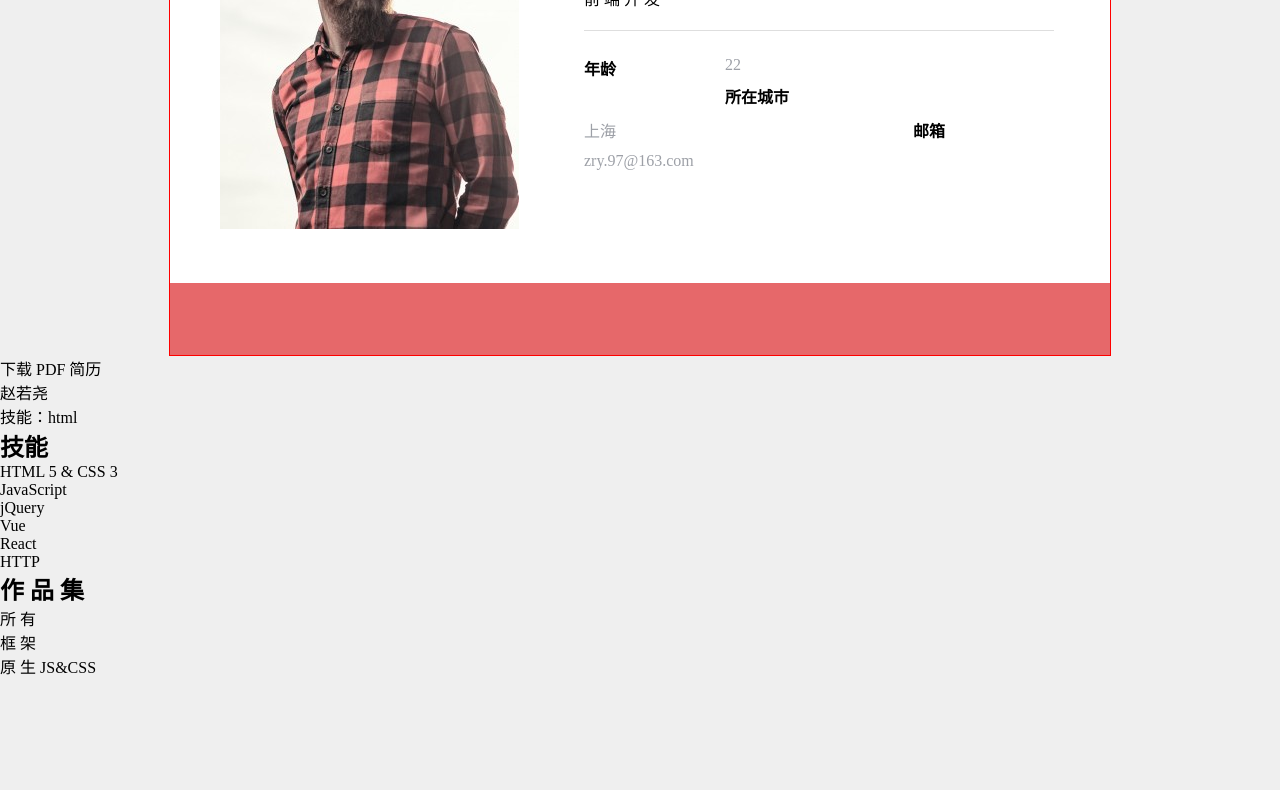
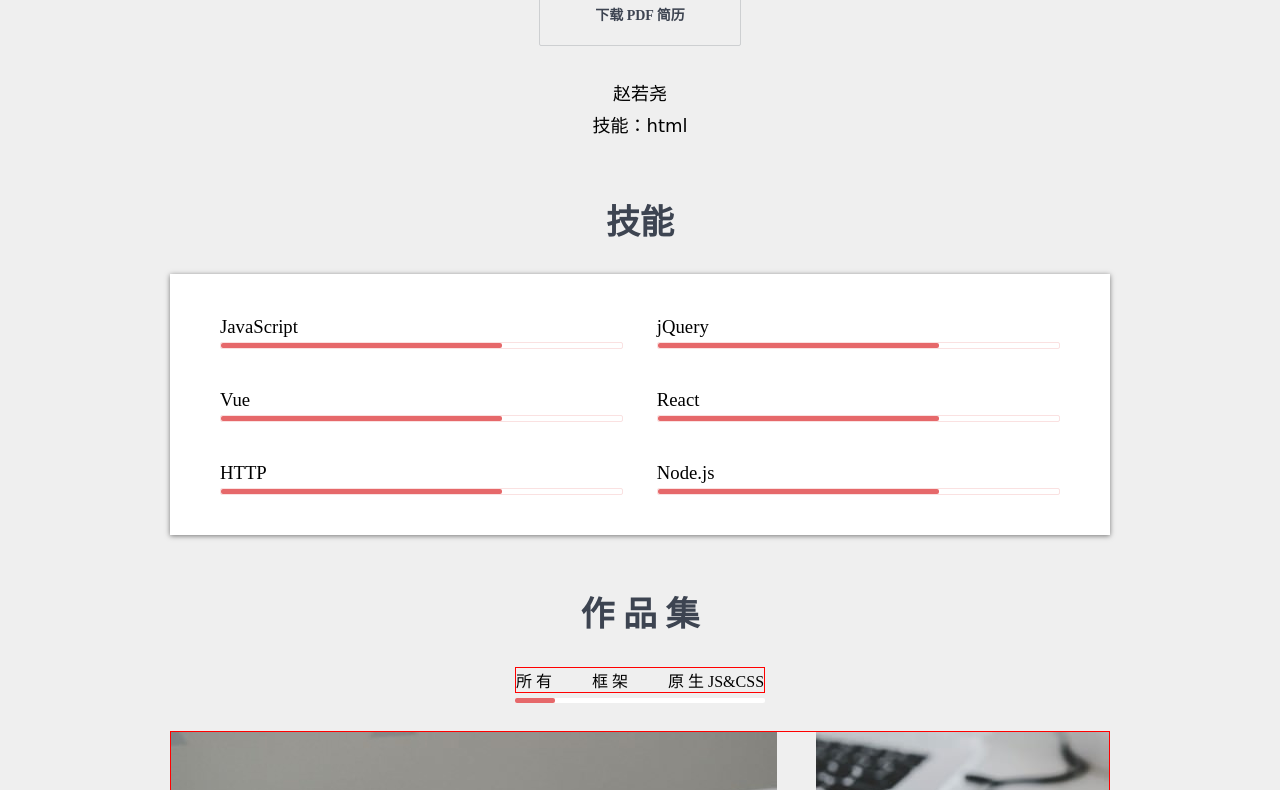
Before and after one commit to YUZAZA/resume, a plain HTML site: page index.html in a window 1280 px wide. Shown: the part 702-1492 px from the top of the page. Before the commit the page ends 1380 px from the top, so only its background shows below. Drawn offline with Linux system fonts and the light colour scheme.

Commit message:
更新css

```diff
--- a/a.css
+++ b/a.css
@@ -15,6 +15,13 @@
     height: 0;
     border: none;
     border-top: 1px solid #DEDEDE;
+}
+ul,
+ol{
+    list-style: none;
+}
+h1,h2,h3,h4,h5,h6{
+    font-weight: normal;
 }
 .clearfix::after{
     content:'';
@@ -63,7 +70,7 @@
     border-bottom: 3px solid red;
 }
 .topNavBar .logo{
-    padding-top: : 5px;
+    padding-top : 5px;
     padding-bottom: 5px;
 }
 .topNavBar .logo .rs{
@@ -88,11 +95,11 @@
     background-color: rgba(0,0,0,0.8);
 }
 .userCard{
-    border: 1px solid red;
     max-width: 940px;
     margin-left: auto;
     margin-right: auto;
     background-color: #ffffff;
+    box-shadow: 0px 1px 5px 0px rgba(0,0,0,0.5);
 }
 .userCard .welcome{
     background: #E6688A;
@@ -165,3 +172,141 @@
     fill: white;
     vertical-align: top;
 }
+body > main{
+    margin-top: -400px;
+}
+body > main .downloadResume-wrapper{
+    text-align: center;
+}
+body > main .downloadResume{
+    font-size: 14px;
+    line-height: 16px;
+    padding: 21px 55px;
+    border: 1px solid #cdcfd1;
+    background: #efefef;
+    display: inline-block;
+    border-radius: 2px;
+    color: #3d4451;
+    display: inline-block;
+    border-radius: 2px;
+    color: #3d4451;
+    font-weight: bold;
+    margin: 32px 0;
+    transition: 0.2s;
+}
+
+body > main .downloadResume:hover{
+    box-shadow: 0px 10px 13px 0px rgba(73, 56, 56, 0.2);
+}
+.selfIntroduction{
+    max-width: 940px;
+    margin-left: auto;
+    margin-right: auto;
+    text-align: center;
+    font-family: cursive;
+    line-height: 1.8;
+    font-size: 18px;
+}
+section.skills,
+section.portfolio{
+    max-width: 940px;
+    margin-left: auto;
+    margin-right: auto;
+    margin-top: 60px;
+}
+section.skills > h2,
+section.portfolio > h2{
+    text-align: center;
+    color:#3d4451;
+    font-size: 34px;
+    line-height: 1.2;
+    font-weight: 600;
+}
+section.skills > h3{
+    font-size: 14px;
+    line-height: 1.1;
+    padding-right: 600;
+}
+section.skills > ol{
+    background: white;
+    box-shadow: 0px 1px 5px 0px rgba(0,0,0,0.5);
+    padding: 42px 50px 0;
+    margin-top: 30px;
+}
+section.skills > ol > li{
+    float: left;
+    width: 48%;
+    box-sizing: border-box;
+}
+section.skills > ol > li:nth-child(even){
+    float: right;
+}
+section.skills .progressBar{
+    height: 5px;
+    border: 1px solid #FAE1E1;
+    border-radius: 2px;
+    margin: 4px 0 40px ;
+}
+section.skills .progressBar> .progress{
+    height: 100%;
+    background: #E6686A;
+    width: 70%;
+    border-radius: 2px;
+}
+section.portfolio{
+    text-align: center;
+    margin-bottom: 100px;
+}
+section.portfolio > nav{
+    text-align: center;
+    display: inline-block;
+    vertical-align: top;
+    margin-top: 32px;
+}
+section.portfolio > nav > ol{
+    border: 1px solid red;
+    margin: 0 auto;
+    display: inline-block;
+    vertical-align: top;
+}
+section.portfolio > nav > ol > li{
+    float: left;
+    margin-left: 40px;
+    cursor: pointer;
+}
+section.portfolio > nav > ol > li:nth-child(1){
+    margin-left: 0;
+}
+section.portfolio > nav .bar{
+    height: 5px;
+    background: white;
+    margin-top: 5px;
+    margin-bottom: 28px;
+    border-radius: 2px;
+}
+section.portfolio > nav .bar-inner{
+    height: 100%;
+    background: #e6686a;
+    border-radius: 2px;
+    transition: all 0.3s;
+}
+section.portfolio > nav .bar.state-1 .bar-inner{
+    margin-left: 0;
+    width: 40px;
+}
+section.portfolio > nav .bar.state-2 .bar-inner{
+    margin-left: 77px;
+    width: 40px;
+}
+section.portfolio > nav .bar.state-3 .bar-inner{
+    margin-left: 152px;
+    width: 104px;
+}
+section.portfolio .works{
+    border: 1px solid red;
+    position: relative;
+}
+section.portfolio .works > .big,
+section.portfolio .works > .small{
+  position: absolute;
+}
--- a/index.html
+++ b/index.html
@@ -78,39 +78,106 @@
 						</svg></a>
 			</footer>
 		</div>
+		<p class="downloadResume-wrapper">
+			<a class="downloadResume" href="./abcddd.pdf" target="_blank" download>下载 PDF 简历</a>
+		</p>
 
-		<a class="button" href="#">下载 PDF 简历</a>
-
-		<p>
+		<p class="selfIntroduction">
 			赵若尧<br>
 			技能：html
 		</p>
 
 	</main>
-	<Section>
+	<Section class="skills">
 		<h2>技能</h2>
-		<ol>
-			<li>HTML 5 &amp; CSS 3</li>
-			<li>JavaScript</li>
-			<li>jQuery</li>
-			<li>Vue</li>
-			<li>React</li>
-			<li>HTTP</li>
+		<ol class="clearfix">
+			<li>
+				<h3>
+					JavaScript
+				</h3>
+				<div class="progressBar">
+				<div class="progress"></div>
+				</div>
+			</li>
+			<li>
+				<h3>
+					jQuery
+				</h3>
+				<div class="progressBar">
+				<div class="progress"></div>
+				</div>
+			</li>
+			<li>
+				<h3>
+					Vue
+				</h3>
+				<div class="progressBar">
+				<div class="progress"></div>
+				</div>
+			</li>
+			<li>
+				<h3>
+					React
+				</h3>
+				<div class="progressBar">
+				<div class="progress"></div>
+				</div>
+			</li>
+			<li>
+				<h3>
+					HTTP
+				</h3>
+				<div class="progressBar">
+				<div class="progress"></div>
+				</div>
+			</li>
+			<li>
+				<h3>
+					Node.js
+				</h3>
+				<div class="progressBar">
+				<div class="progress"></div>
+				</div>
+			</li>
 		</ol>
 	</Section>
-	<section>
+	<section class="portfolio">
 		<h2>作 品 集</h2>
 		<nav>
-			<ol>
-				<li>所 有</li>
-				<li>框 架</li>
-				<li>原 生 JS&amp;CSS</li>
+			<ol class="clearfix">
+				<li id="portfolio1">所 有</li>
+				<li id="portfolio2">框 架</li>
+				<li id="portfolio3">原 生 JS&amp;CSS</li>
 			</ol>
+			<div id="portfolioBar" class="bar state-1">
+			<div class="bar-inner"></div>
+			</div>
 		</nav>
-		<div class="jobs">
-			<div class="big"></div>
-			<div class="small"></div>
-			<div class="samll"></div>
+		<script>
+		portfolio1.onclick= function(){
+			portfolioBar.className = 'bar state-1'
+		}
+		portfolio2.onclick= function(){
+			portfolioBar.className = 'bar state-2'
+		}
+		portfolio3.onclick= function(){
+			portfolioBar.className = 'bar state-3'
+		}
+		</script>
+
+		<div class="works" style="height: 597px;">
+			<div class="big" style="top: 0; left: 0;">
+				<img src="./img/1.jpg" alt="作品1">
+			</div>
+			<div class="small" style="top: 0; left: 645px;">
+				<img src="./img/2.jpg" alt="作品2">
+			</div>
+			<div class="small" style="top: 312px; left: 645px;">
+				<img src="./img/3.jpg" alt="作品3">
+			</div>
+			<!--<div class="small" style="top: 312px; left: 645px;">
+				<img src="./img/3.jpg" alt="作品3">
+			  </div>-->
 		</div>
 	</section>
 </body>
```
Also changed, not shown: img/1.jpg (added), img/2.jpg (added), img/3.jpg (added), 1 other file.
